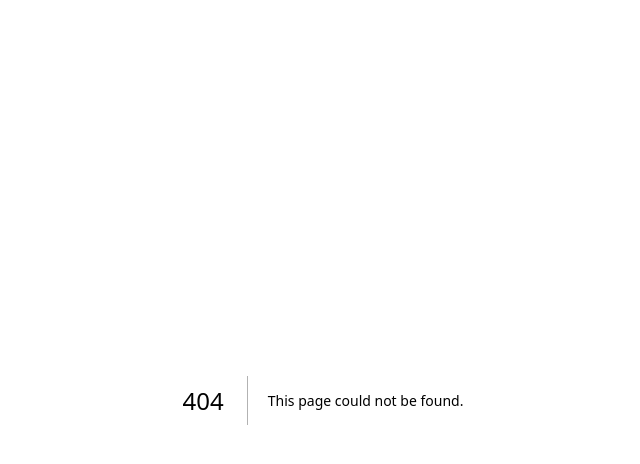
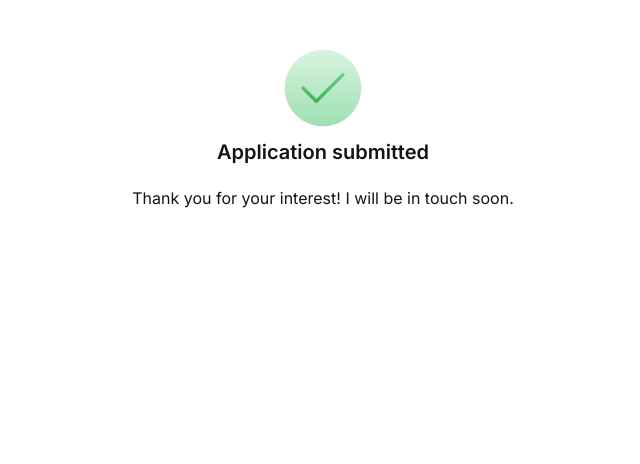
Before and after one commit to Joe-Brady/coaching-site, a Next.js app: page /application-success in a window 1280 px wide. Before the commit this address had no page. Shown: the top 464 px of the page, without its empty margins (317-957 px from the left). Built offline with nearby package versions, Linux system fonts and the light colour scheme.

Commit message:
Add history push

```diff
--- /dev/null
+++ b/src/app/application-success/page.module.css
@@ -0,0 +1,21 @@
+.maxWidthParent {
+  margin: 0 2rem;
+}
+
+.maxWidthChild {
+  max-width: 135rem;
+  margin: auto;
+}
+
+.success {
+  margin-top: 6rem;
+  display: flex;
+  flex-direction: column;
+  align-items: center;
+}
+
+@media (min-width: 768px) {
+  .maxWidthParent {
+    margin: 0 4rem;
+  }
+}
--- /dev/null
+++ b/src/app/application-success/page.tsx
@@ -0,0 +1,16 @@
+import Image from "next/image";
+import styles from "./page.module.css";
+
+export default function ApplicationSuccess() {
+  return (
+    <main className={styles.maxWidthParent}>
+      <div className={styles.maxWidthChild}>
+        <div className={styles.success}>
+          <Image src="/tick.svg" alt="Success tick" width={80} height={80} />
+          <p className="h4">Application submitted</p>
+          <p>Thank you for your interest! I will be in touch soon.</p>
+        </div>
+      </div>
+    </main>
+  );
+}
```
Also changed, not shown: src/components/ApplicationForm/ApplicationForm.tsx (+5 -3 lines).
